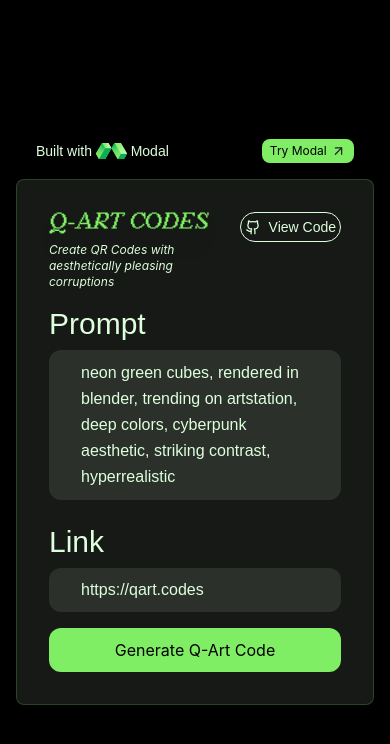
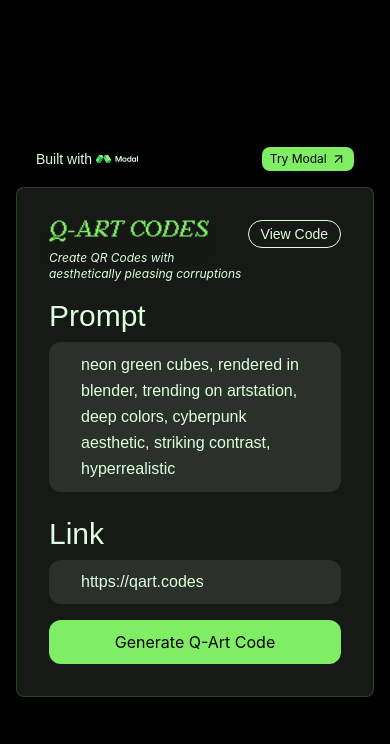
Before and after one commit to charlesfrye/qart-codes, a React (Vite) app: page / in a window 390 px wide. Shown: the top 744 px of the page. Built offline with nearby package versions, Linux system fonts and the light colour scheme; a web font is replaced by a local one.

Commit message:
Adds logo and removes github icon on mobile only

```diff
--- a/src/App.tsx
+++ b/src/App.tsx
@@ -169,11 +169,10 @@
     <div className="flex items-center gap-1 sm:gap-2 text-green-light font-degular whitespace-nowrap overflow-hidden">
       <span className="truncate">Built with</span>
       <img
-        src="/modal.svg"
+        src="/Modal-Logo-Light.svg"
         alt="Modal Logo"
-        className="h-4 w-auto sm:h-6"
+        className="h-2 w-auto sm:h-4"
       />
-      <span className="truncate">Modal</span>
     </div>
     <a
       href="https://modal.com/playground"
@@ -220,7 +219,7 @@
   <img
     src="/GitHubIcon.svg"
     alt="GitHub Icon"
-    className="w-4 h-4 shrink-0"
+    className="w-4 h-4 shrink-0 hidden sm:block"
   />
   <span className="relative top-[0.5px]">View Code</span>
 </a>
```
Also changed, not shown: public/Modal-Logo-Light.svg (added).
